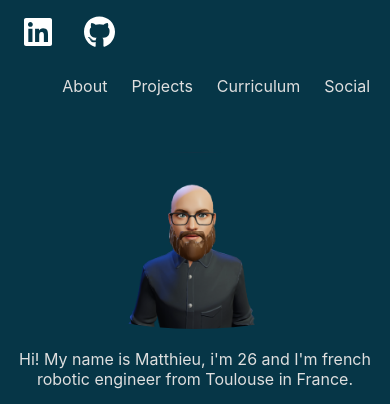
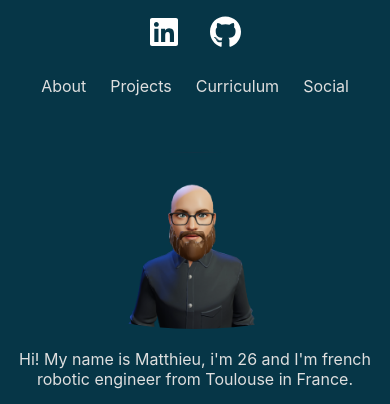
Before and after one commit to matthieu66100/matthieu66100.github.io, a PHP site: page / in a window 390 px wide. Shown: the top 404 px of the page. Run offline with PHP 8.4, Linux system fonts and the light colour scheme.

Commit message:
Fix mobile profile

```diff
--- a/css/style.css
+++ b/css/style.css
@@ -138,8 +138,22 @@ a{
 
 /* Media Queries */
 
+@media only screen and (max-width: 650px) {
+    .about-text {
+        margin-inline: 1em; /* Ajustez la marge du texte "About" pour les smartphones */
+    }
+}
+
 /* Smartphones */
 @media only screen and (max-width: 480px) {
+    .nav-left{
+        justify-content: center;
+    }
+
+    .nav-right{
+        justify-content: center;
+    }
+
     .about-text {
         margin-inline: 1em; /* Ajustez la marge du texte "About" pour les smartphones */
     }
```
